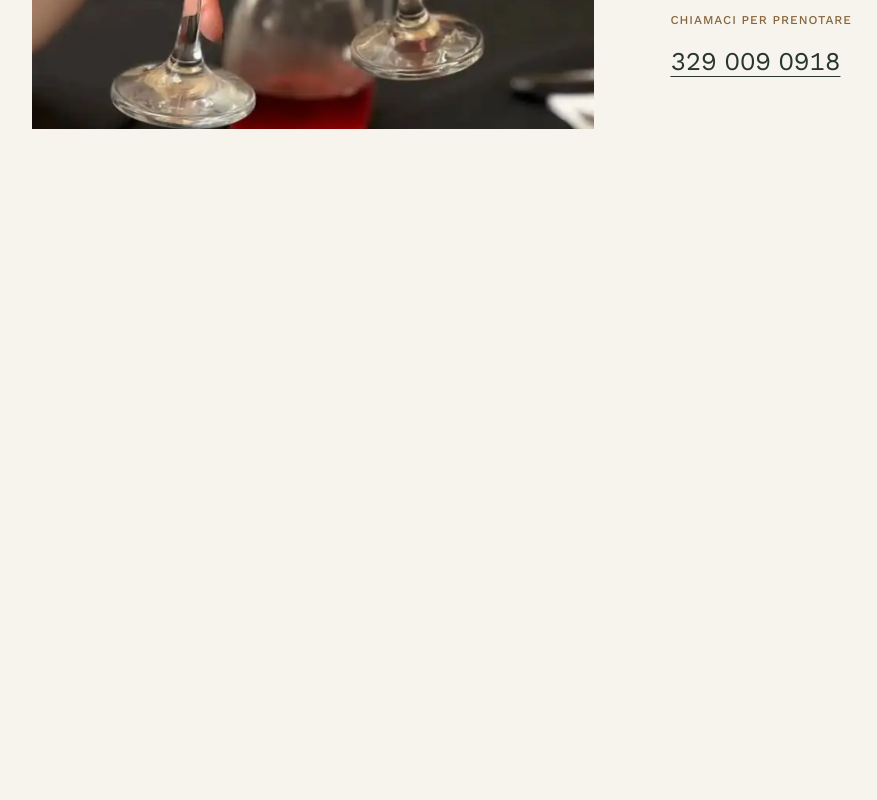
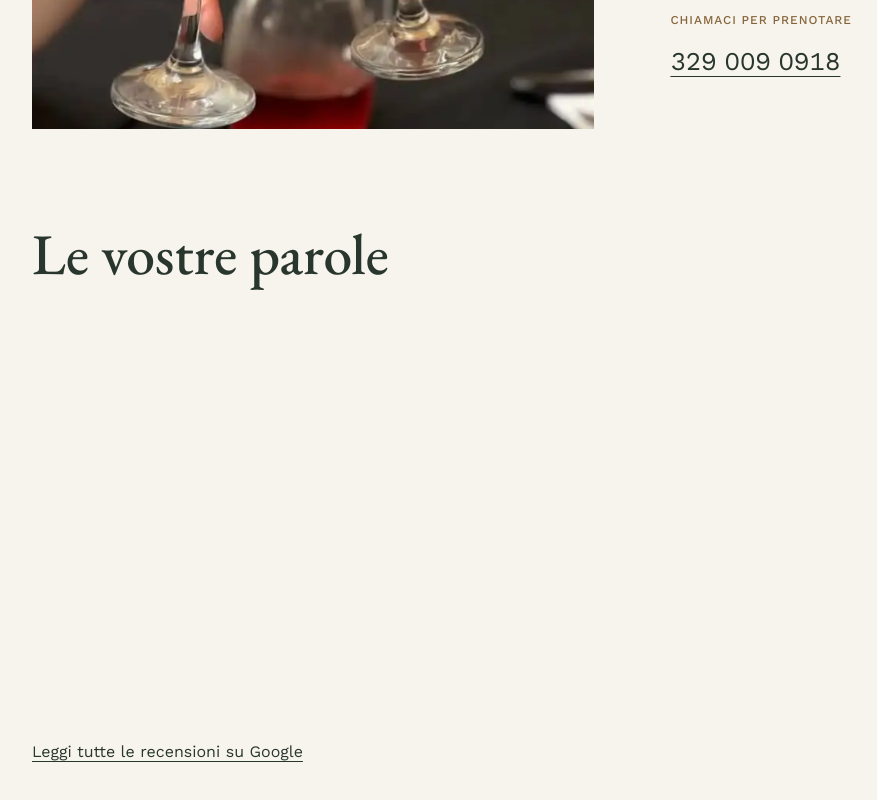
Before and after one commit to FrancescoPalasciano/richardus, a Next.js app: page / in a window 1280 px wide. Shown: the part 1463-2263 px from the top of the page, without its empty margins (8-885 px from the left). Before the commit the page ends 1681 px from the top, so only its background shows below. Built offline with nearby package versions, Linux system fonts and the light colour scheme.

Commit message:
feat: embed Elfsight Google reviews on homepage

```diff
--- a/src/app/page.tsx
+++ b/src/app/page.tsx
@@ -1,6 +1,7 @@
 import type { Metadata } from "next";
 import PageHero from "@/components/PageHero";
 import VisitSection from "@/components/VisitSection";
+import ReviewsSection from "@/components/ReviewsSection";
 import styles from "@/components/PageHero.module.css";
 
 export const metadata: Metadata = {
@@ -69,6 +70,7 @@ export default function Home() {
         </div>
       </PageHero>
       <VisitSection telefono={telefono} />
+      <ReviewsSection />
     </main>
   );
 }
--- /dev/null
+++ b/src/components/ReviewsSection.tsx
@@ -0,0 +1,31 @@
+import Script from "next/script";
+
+export default function ReviewsSection() {
+  return (
+    <section
+      id="recensioni"
+      aria-labelledby="reviews-title"
+      className="mx-auto w-full max-w-7xl px-6 pb-16 md:px-10 md:pb-28"
+    >
+      <h2
+        id="reviews-title"
+        className="mb-8 text-[clamp(2.5rem,4.5vw,4.5rem)] leading-tight"
+      >
+        Le vostre parole
+      </h2>
+      <div
+        className="elfsight-app-59145d03-21a7-4841-a274-768fa2319eeb min-h-96"
+        data-elfsight-app-lazy
+      />
+      <a
+        href="https://share.google/mfaCnrlgZuCyMWie5"
+        target="_blank"
+        rel="noopener noreferrer"
+        className="mt-6 inline-flex min-h-11 items-center underline underline-offset-4 focus-visible:outline-2 focus-visible:outline-offset-4"
+      >
+        Leggi tutte le recensioni su Google
+      </a>
+      <Script src="https://elfsightcdn.com/platform.js" strategy="lazyOnload" />
+    </section>
+  );
+}
```
